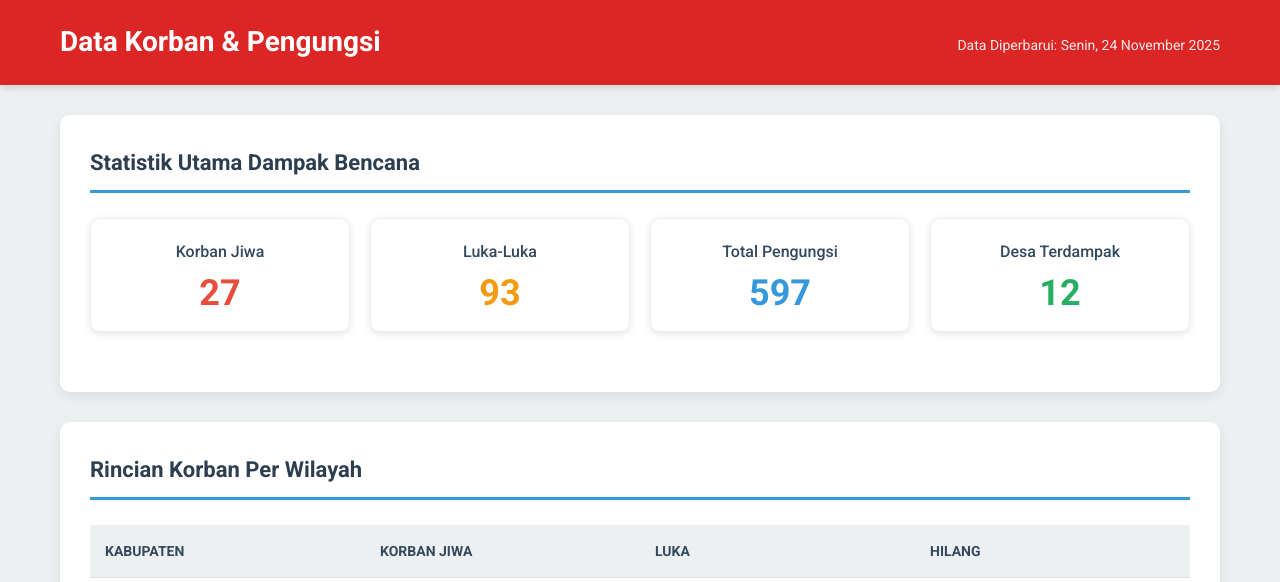
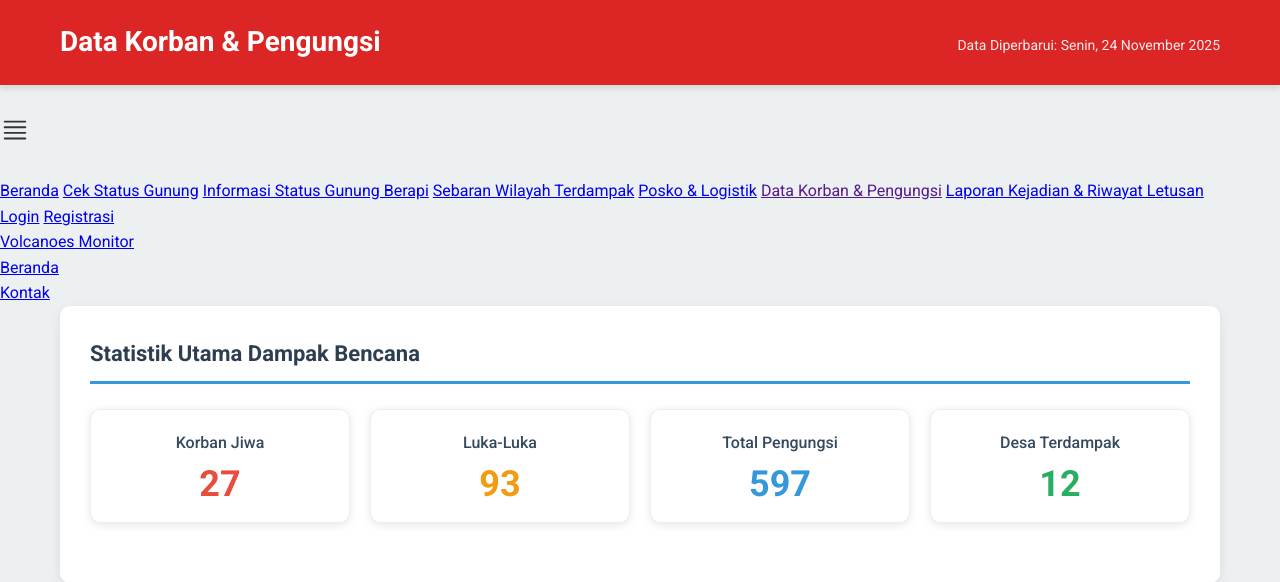
Before and after one commit to GrandisAzizah/simb_kel2_letusan-gunung-berapi, a PHP site: page /dataKorban.php in a window 1280 px wide. Shown: the top 582 px of the page. Run offline with PHP 8.4, Linux system fonts and the light colour scheme.

Commit message:
added navbar

```diff
--- a/dataKorban.php
+++ b/dataKorban.php
@@ -293,6 +293,62 @@
         </div>
     </header>
 
+        <!-- navbar -->
+    <nav class="d-flex">
+        <div class="container-fluid navbar-container">
+            <div class="nav-left">
+                <!-- navbar icon -->
+                <svg xmlns="http://www.w3.org/2000/svg" width="30" height="30" fill="currentColor" class="bi bi-justify" viewBox="0 0 16 16" data-bs-toggle="offcanvas"
+                    data-bs-target="#offcanvasSidebar">
+                    <path fill-rule="evenodd" d="M2 12.5a.5.5 0 0 1 .5-.5h11a.5.5 0 0 1 0 1h-11a.5.5 0 0 1-.5-.5m0-3a.5.5 0 0 1 .5-.5h11a.5.5 0 0 1 0 1h-11a.5.5 0 0 1-.5-.5m0-3a.5.5 0 0 1 .5-.5h11a.5.5 0 0 1 0 1h-11a.5.5 0 0 1-.5-.5m0-3a.5.5 0 0 1 .5-.5h11a.5.5 0 0 1 0 1h-11a.5.5 0 0 1-.5-.5" />
+                </svg>
+
+                <div class=" offcanvas offcanvas-start" id="offcanvasSidebar" data-bs-scroll="true" data-bs-backdrop="false" tabindex="-1" id="offcanvasScrolling" aria-labelledby="offcanvasScrollingLabel">
+                    <div class="offcanvas-header">
+                        <h5 class="offcanvas-title" id="offcanvasScrollingLabel"></h5>
+                        <button type="button" class="btn-close" data-bs-dismiss="offcanvas" aria-label="Close"></button>
+                    </div>
+                    <div class="offcanvas-body justify-content-start">
+                        <a href="mainpage.php">Beranda</a>
+                        <a href="status.php">Cek Status Gunung</a>
+                        <a href="info_gunung.php">Informasi Status Gunung Berapi</a>
+                        <a href="sebaran.php">Sebaran Wilayah Terdampak</a>
+                        <a href="dataPosko.php">Posko & Logistik</a>
+                        <a href="">Data Korban & Pengungsi</a>
+                        <a href="laporan.php">Laporan Kejadian & Riwayat Letusan</a>
+                        <div class="d-grid col-12">
+                            <?php if (isset($_SESSION['logged_in']) && $_SESSION['logged_in'] === true): ?>
+                                <!-- sudah login -->
+                                <a href="input_dataposko.php">Input Data Posko</a>
+                                <a href="input_laporan.php">Input Laporan</a>
+                                <a href="input_sebaran.php">Input Sebaran</a>
+                                <a href="logout.php" class="btn btn-danger mt-1 text-white">Logout</a>
+                            <?php else: ?>
+                                <!-- belum login -->
+                                <a href="login.php" class="btn btn-danger mt-3 text-white">Login</a>
+                                <a href="registrasi.php" class="btn btn-danger mt-3 text-white">Registrasi</a>
+                            <?php endif; ?>
+                        </div>
+                    </div>
+                </div>
+
+                <!-- navbar brand and links -->
+                <a class="navbar-brand" href="#">Volcanoes Monitor</a>
+            </div>
+            <!-- navbar menu -->
+            <div class="nav-menu">
+                <ul class="nav justify-content-end">
+                    <li class="nav-item">
+                        <a class="nav-link active" aria-current="page" href="mainpage.php">Beranda</a>
+                    </li>
+                    <li class="nav-item">
+                        <a class="nav-link" href="kontak.php">Kontak</a>
+                    </li>
+                </ul>
+            </div>
+        </div>
+    </nav>
+
     <main class="container" role="main">
         <section class="dashboard">
 
```
